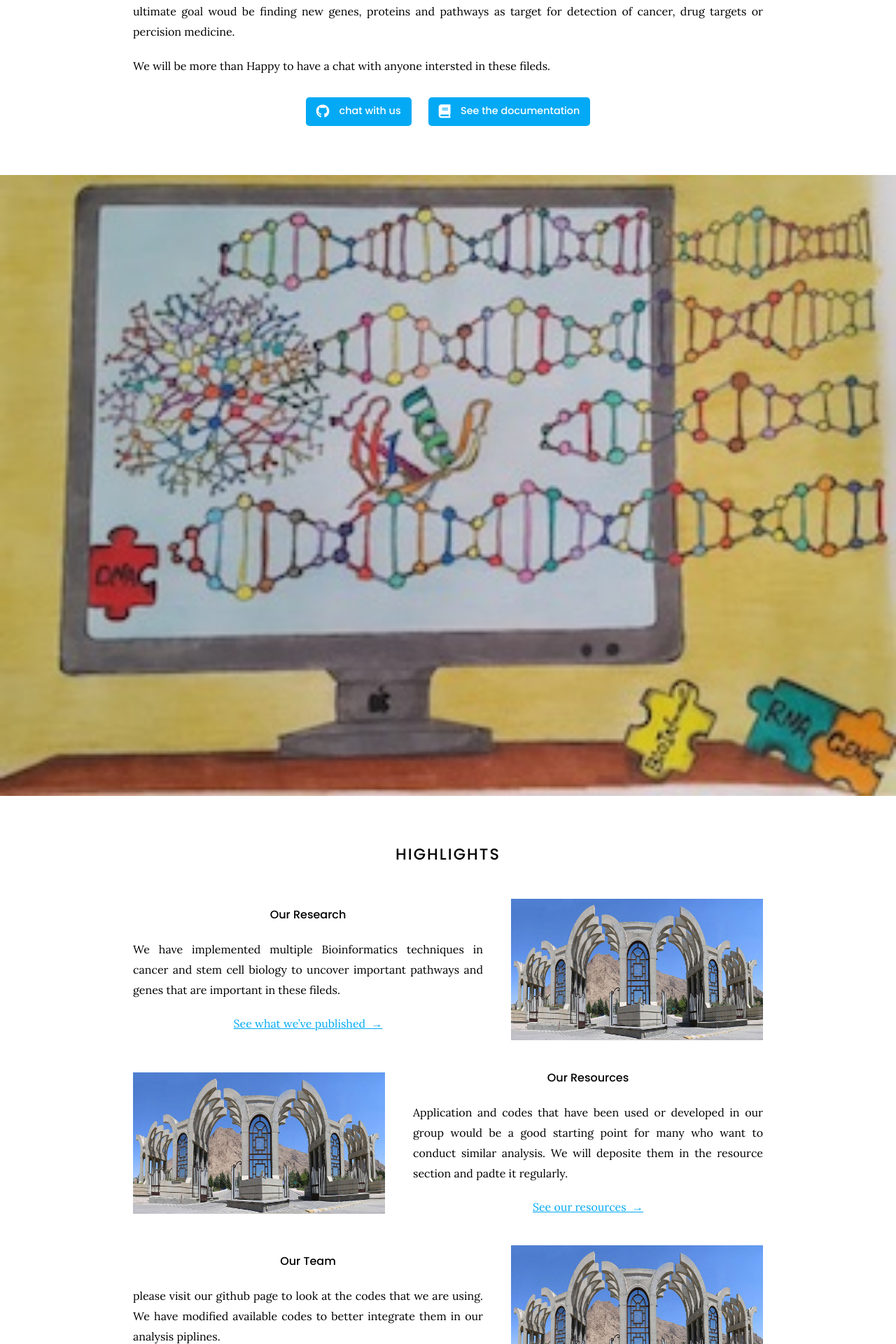
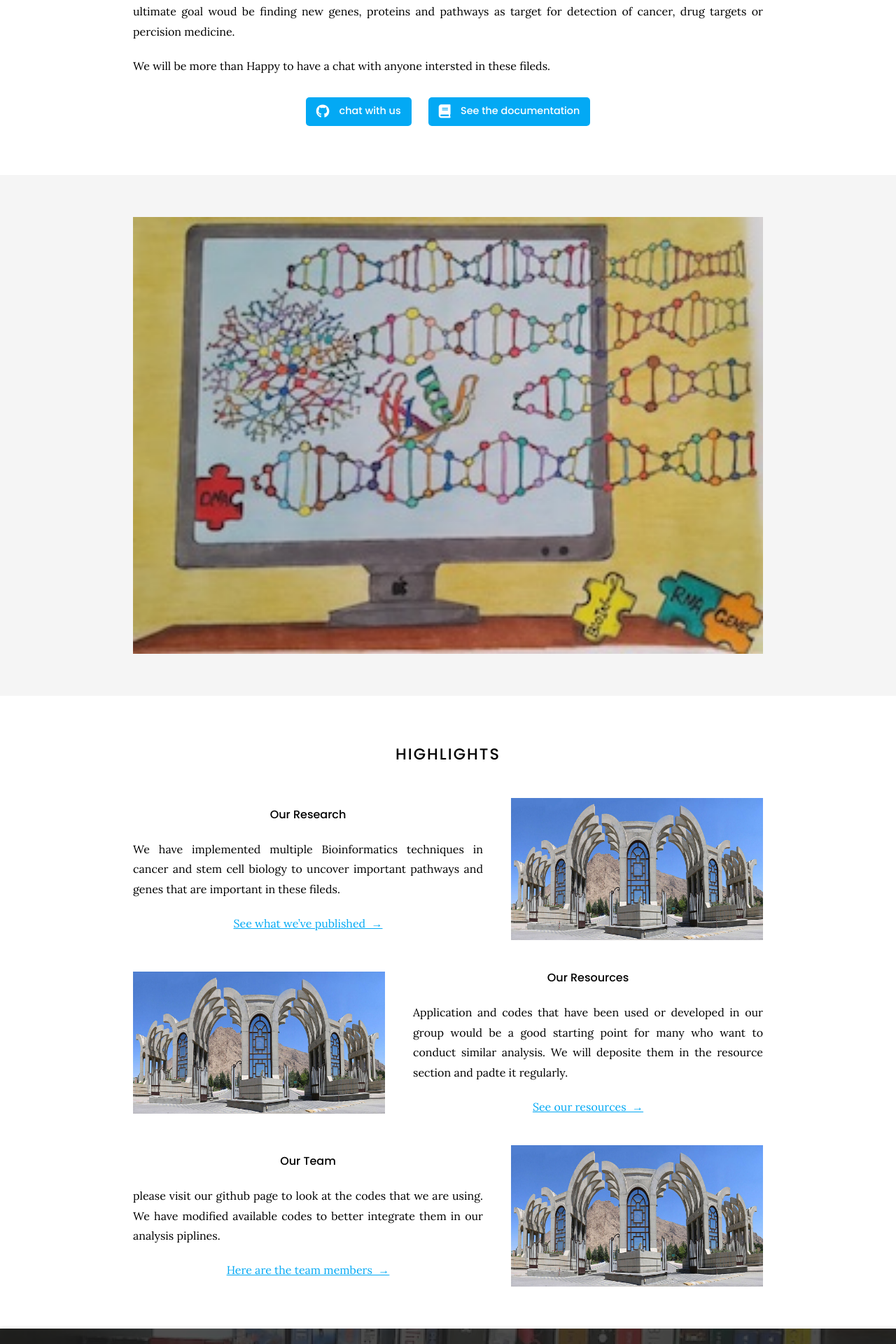
Before and after one commit to Hossein-Fallahi/Fallahi-Bioinformatics-Lab, a Jekyll site: the page built from index.md, in a window 1280 px wide. Shown: the part 441-2361 px from the top of the page at 70% size. Built offline with Jekyll 4.4.1, drawn with Linux system fonts in a browser that asks for light colours; nearby versions of some CDN libraries.

Commit message:
Update index.md

```diff
--- a/index.md
+++ b/index.md
@@ -28,7 +28,7 @@ We will be more than Happy to have a chat with anyone intersted in these fileds.
 %}
 {:.center}
 
-{% include section.html full=true %}
+{% include section.html full=false %}
 
 {% include banner.html image="images/BioinfoLab.jpg" %}
 
```
